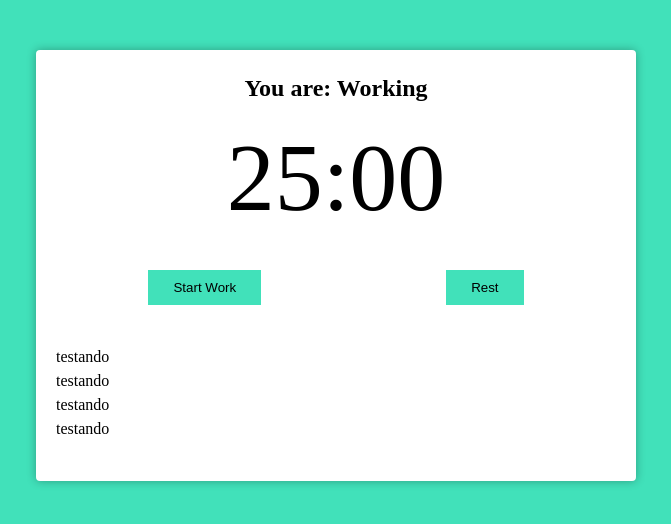
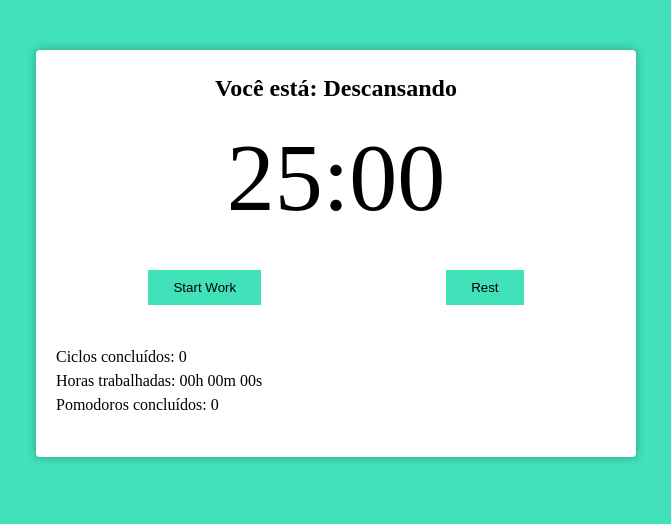
Before and after one commit to V1ctorW1ll1an/pomodoroApp, a React (Create React App) app in the folder pomodoro-app/: page / in a window 1280 px wide. Shown: the top 524 px of the page, without its empty margins (304-975 px from the left). Built offline with nearby package versions, Linux system fonts and the light colour scheme.

Commit message:
Concluindo o pomodoro

```diff
--- a/pomodoro-app/src/components/pomodoroTimer.tsx
+++ b/pomodoro-app/src/components/pomodoroTimer.tsx
@@ -1,5 +1,6 @@
-import React, { useEffect, useState } from "react";
+import React, { useEffect, useState, useCallback } from "react";
 import { useInterval } from "../hooks/useInterval";
+import { secondsToTime } from "../utils/secondsToTime";
 import { Button } from "./button";
 import { Timer } from "./timer";
 
@@ -17,6 +18,15 @@ export function PomodoroTimer(props: IProps): JSX.Element {
     const [text, setText] = useState("");
     const [resting, setResting] = useState(false);
 
+    const generateCyclesFill = () => {
+        return new Array(props.cycles - 1).fill(true);
+    };
+
+    const [cycles, setCycles] = useState(generateCyclesFill());
+    const [fullWorkingTime, setFullWorkingTime] = useState(0);
+    const [completedCycles, setCompletedCycles] = useState(0);
+    const [numberOfPomodoro, setNumberOfPomodoro] = useState(0);
+
     // eslint-disable-next-line @typescript-eslint/no-var-requires
     const bellStart = require("../sounds/src_sounds_bell-start.mp3");
     // eslint-disable-next-line @typescript-eslint/no-var-requires
@@ -29,15 +39,26 @@ export function PomodoroTimer(props: IProps): JSX.Element {
         return !working && !resting ? "hidden" : "";
     };
 
-    const startWork = () => {
+    const workOrRest = () => {
+        return working ? "Trabalhando" : "Descansando";
+    };
+
+    const startWork = useCallback(() => {
         setTimeCounting(true);
         setWorking(true);
         setResting(false);
         setMainTime(props.pomodoroTimer);
         audioStartWorking.play();
-    };
+    }, [
+        setTimeCounting,
+        setWorking,
+        setResting,
+        setMainTime,
+        props.pomodoroTimer,
+    ]);
 
-    const startResting = (long: boolean) => {
+    const startResting = useCallback(
+        (long: boolean) => {
             setTimeCounting(true);
             setWorking(false);
             setResting(true);
@@ -46,12 +67,45 @@ export function PomodoroTimer(props: IProps): JSX.Element {
             else setMainTime(props.shortRestTime);
 
             audioFinishWorking.play();
-    };
+        },
+        [
+            setTimeCounting,
+            setWorking,
+            setResting,
+            setMainTime,
+            props.longRestTime,
+            props.shortRestTime,
+        ],
+    );
 
     useEffect(() => {
         if (working) document.body.classList.add("working");
         if (resting) document.body.classList.remove("working");
-    }, [working]);
+        if (mainTime > 0) return;
+
+        if (working && cycles.length > 0) {
+            startResting(false);
+            cycles.pop();
+        } else if (working && cycles.length <= 0) {
+            startResting(false);
+            setCycles(generateCyclesFill());
+            setCompletedCycles(completedCycles + 1);
+        }
+
+        if (working) setNumberOfPomodoro(numberOfPomodoro + 1);
+        if (resting) startWork();
+    }, [
+        working,
+        resting,
+        mainTime,
+        cycles,
+        startResting,
+        setCycles,
+        startWork,
+        numberOfPomodoro,
+        props.cycles,
+        completedCycles,
+    ]);
 
     useEffect(() => {
         const theText = timeCounting ? "Pause work" : "Return to work";
@@ -61,13 +115,14 @@ export function PomodoroTimer(props: IProps): JSX.Element {
     useInterval(
         () => {
             setMainTime(mainTime - 1);
+            if (working) setFullWorkingTime(fullWorkingTime + 1);
         },
         timeCounting ? 1000 : null,
     );
 
     return (
         <div className="pomodoro">
-            <h2>You are: Working</h2>
+            <h2>Você está: {workOrRest()}</h2>
             <Timer mainTime={mainTime}></Timer>
             <div className="controls">
                 <Button text="Start Work" onClick={() => startWork()}></Button>
@@ -82,10 +137,9 @@ export function PomodoroTimer(props: IProps): JSX.Element {
                 ></Button>
             </div>
             <div className="details">
-                <p>testando</p>
-                <p>testando</p>
-                <p>testando</p>
-                <p>testando</p>
+                <p>Ciclos concluídos: {completedCycles}</p>
+                <p>Horas trabalhadas: {secondsToTime(fullWorkingTime)}</p>
+                <p>Pomodoros concluídos: {numberOfPomodoro}</p>
             </div>
         </div>
     );
--- a/pomodoro-app/src/components/timer.tsx
+++ b/pomodoro-app/src/components/timer.tsx
@@ -1,10 +1,10 @@
 import React from "react";
-import { secondsToTime } from "../utils/secondsToTime";
+import { secondsToMinutes } from "../utils/secondsToMinutes";
 
 interface IProps {
     mainTime: number;
 }
 
 export function Timer(props: IProps): JSX.Element {
-    return <div className="timer">{secondsToTime(props.mainTime)}</div>;
+    return <div className="timer">{secondsToMinutes(props.mainTime)}</div>;
 }
--- /dev/null
+++ b/pomodoro-app/src/utils/secondsToMinutes.ts
@@ -0,0 +1,7 @@
+import { zeroLeft } from "./zeroLeft";
+
+export function secondsToMinutes(seconds: number): string {
+    const min = zeroLeft((seconds / 60) % 60);
+    const sec = zeroLeft((seconds % 60) % 60);
+    return `${min}:${sec}`;
+}
--- a/pomodoro-app/src/utils/secondsToTime.ts
+++ b/pomodoro-app/src/utils/secondsToTime.ts
@@ -1,6 +1,8 @@
+import { zeroLeft } from "./zeroLeft";
+
 export function secondsToTime(seconds: number): string {
-    const leftZero = (n: number) => Math.floor(n).toString().padStart(2, "0");
-    const min = leftZero((seconds / 60) % 60);
-    const sec = leftZero((seconds % 60) % 60);
-    return `${min}:${sec}`;
+    const hours = zeroLeft(seconds / 3600);
+    const min = zeroLeft((seconds / 60) % 60);
+    const sec = zeroLeft((seconds % 60) % 60);
+    return `${hours}h ${min}m ${sec}s`;
 }
--- /dev/null
+++ b/pomodoro-app/src/utils/zeroLeft.ts
@@ -0,0 +1,2 @@
+export const zeroLeft = (n: number) =>
+    Math.floor(n).toString().padStart(2, "0");
```
Lines whose indentation alone changed are shown as unchanged.
